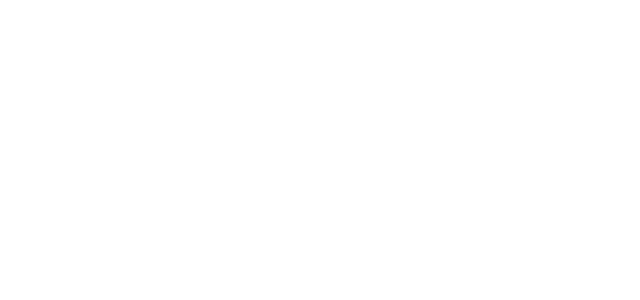
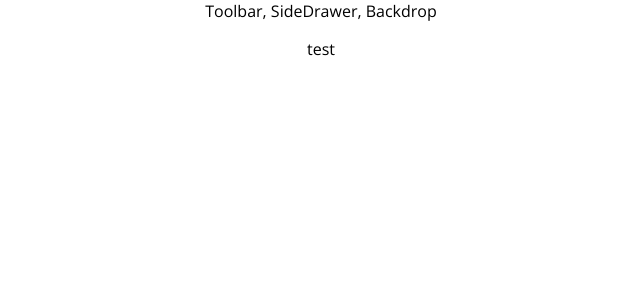
Before and after one commit to JWill831/MyBurger-Project-Udemy-, a React (Create React App) app: page / in a window 1280 px wide. Shown: the top 300 px of the page, without its empty margins (319-959 px from the left). Built offline with nearby package versions, Linux system fonts and the light colour scheme.

Commit message:
setting up containers, layout, and font familly

```diff
--- a/public/index.html
+++ b/public/index.html
@@ -1,14 +1,12 @@
 <!DOCTYPE html>
 <html lang="en">
+
 <head>
     <meta charset="utf-8" />
     <link rel="icon" href="%PUBLIC_URL%/favicon.ico" />
     <meta name="viewport" content="width=device-width, initial-scale=1" />
     <meta name="theme-color" content="#000000" />
-    <meta
-      name="description"
-      content="Web site created using create-react-app"
-    />
+    <meta name="description" content="Web site created using create-react-app" />
     <link rel="apple-touch-icon" href="%PUBLIC_URL%/logo192.png" />
     <!--
     manifest.json provides metadata used when your web app is installed on a
@@ -24,8 +22,11 @@
     work correctly both with client-side routing and a non-root public URL.
     Learn how to configure a non-root public URL by running `npm run build`.
 -->
+    <link rel="preconnect" href="https://fonts.gstatic.com">
+    <link href="https://fonts.googleapis.com/css2?family=Open+Sans:wght@400;700&display=swap" rel="stylesheet">
     <title>React App</title>
 </head>
+
 <body>
     <noscript>You need to enable JavaScript to run this app.</noscript>
     <div id="root"></div>
@@ -40,4 +41,5 @@
     To create a production bundle, use `npm run build` or `yarn build`.
     -->
 </body>
+
 </html>
--- a/src/App.css
+++ b/src/App.css
@@ -1,5 +1,6 @@
 .App {
     text-align: center;
+    font-family: open sans;
 }
 
 .App-logo {
--- a/src/App.js
+++ b/src/App.js
@@ -1,9 +1,13 @@
 
 import './App.css';
+import Layout from './components/Layout/layout';
 
 function App() {
     return (
         <div className="App">
+            <Layout>
+                <p>test</p>
+            </Layout>
 
         </div>
     );
--- /dev/null
+++ b/src/components/Layout/layout.js
@@ -0,0 +1,14 @@
+import Auxilliary from '../../hoc/Auxilliary';
+import React from 'react';
+
+
+const layout=(props)=>(
+        <Auxilliary>
+            <div>Toolbar, SideDrawer, Backdrop</div>
+            <main> {props.children}</main>
+        </Auxilliary>
+
+
+);
+
+export default layout;
--- /dev/null
+++ b/src/hoc/Auxilliary.js
@@ -0,0 +1,3 @@
+const Auxilliary = (props)=> props.children;
+
+export default Auxilliary;
```
Also changed, not shown: 1 other file (tests, documents, lock files or other folders). Lines whose indentation alone changed are shown as unchanged.
